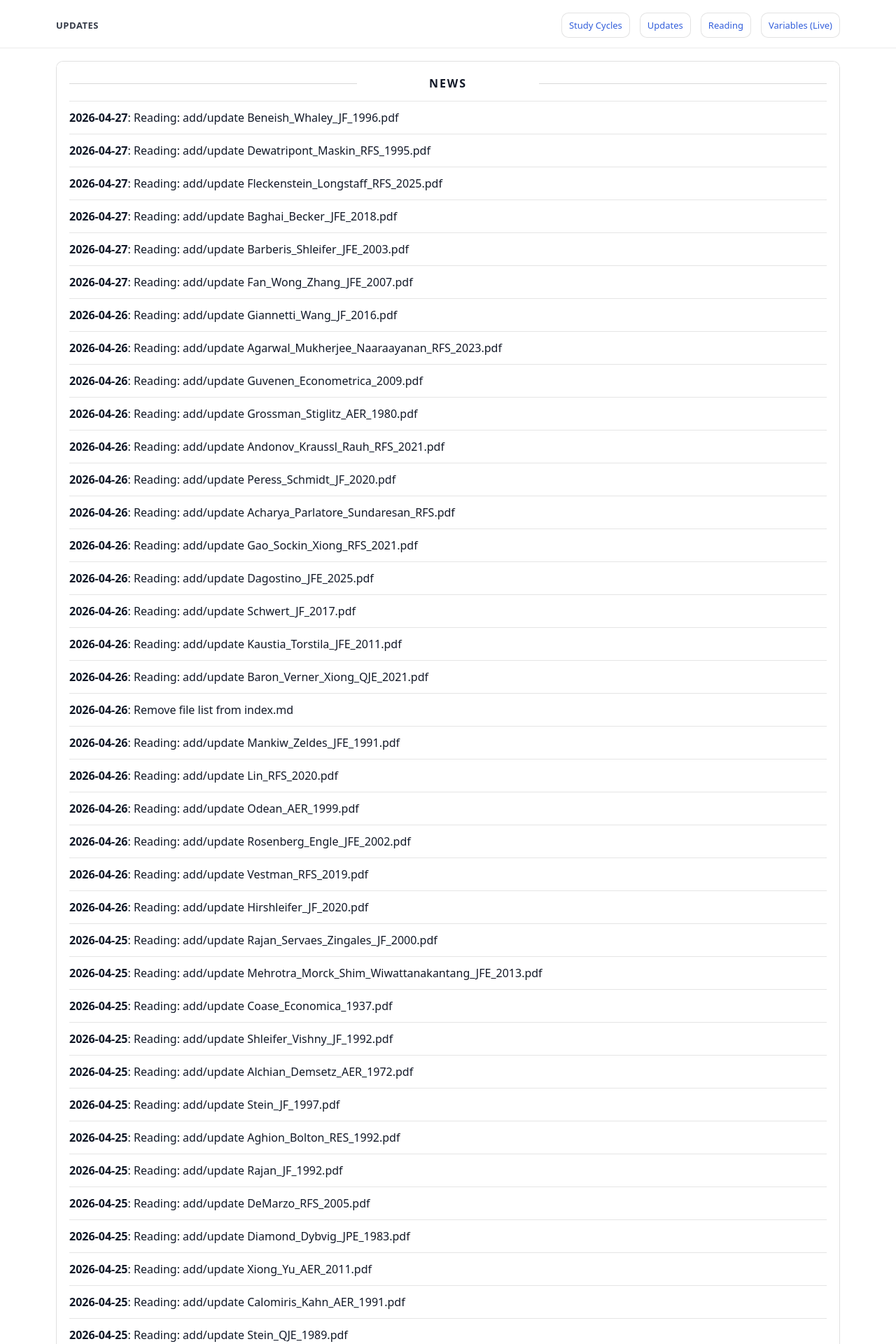
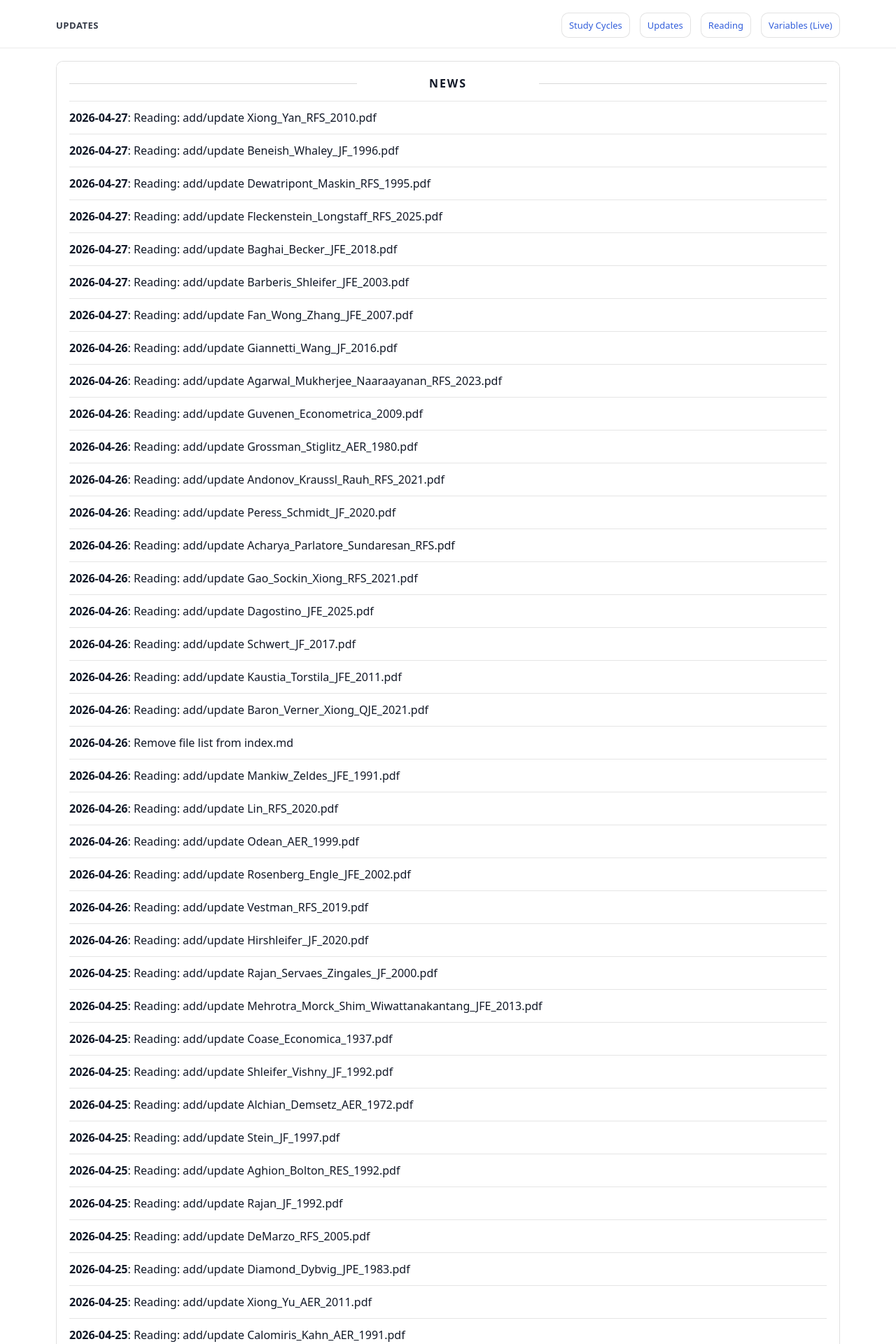
Before and after one commit to yaxinzn/study-archive, a Jekyll site: the page built from updates/index.md, in a window 1280 px wide. Shown: the top 1920 px of the page at 70% size. Built offline with Jekyll 4.4.1, drawn with Linux system fonts in a browser that asks for light colours; some of the changed text lies outside the part shown.

Commit message:
chore: update NEWS feed

```diff
--- a/_data/news.yml
+++ b/_data/news.yml
@@ -1,4 +1,7 @@
 # Auto-generated update history (sorted newest -> oldest). Do not edit manually.
+- ts: "1777283335"
+  date: "2026-04-27"
+  title: "Reading: add/update Xiong_Yan_RFS_2010.pdf"
 - ts: "1777244292"
   date: "2026-04-27"
   title: "Reading: add/update Beneish_Whaley_JF_1996.pdf"
```
